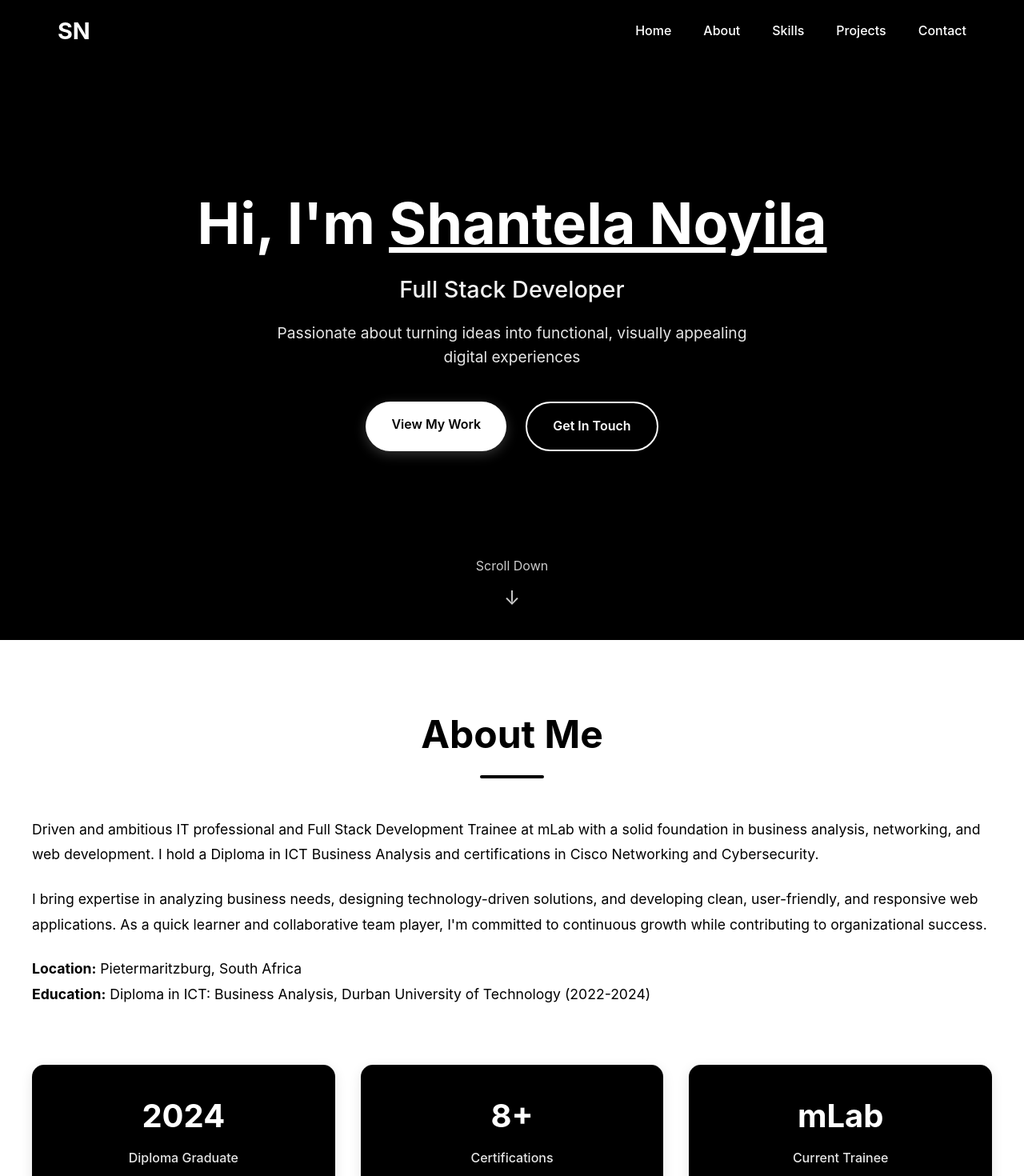
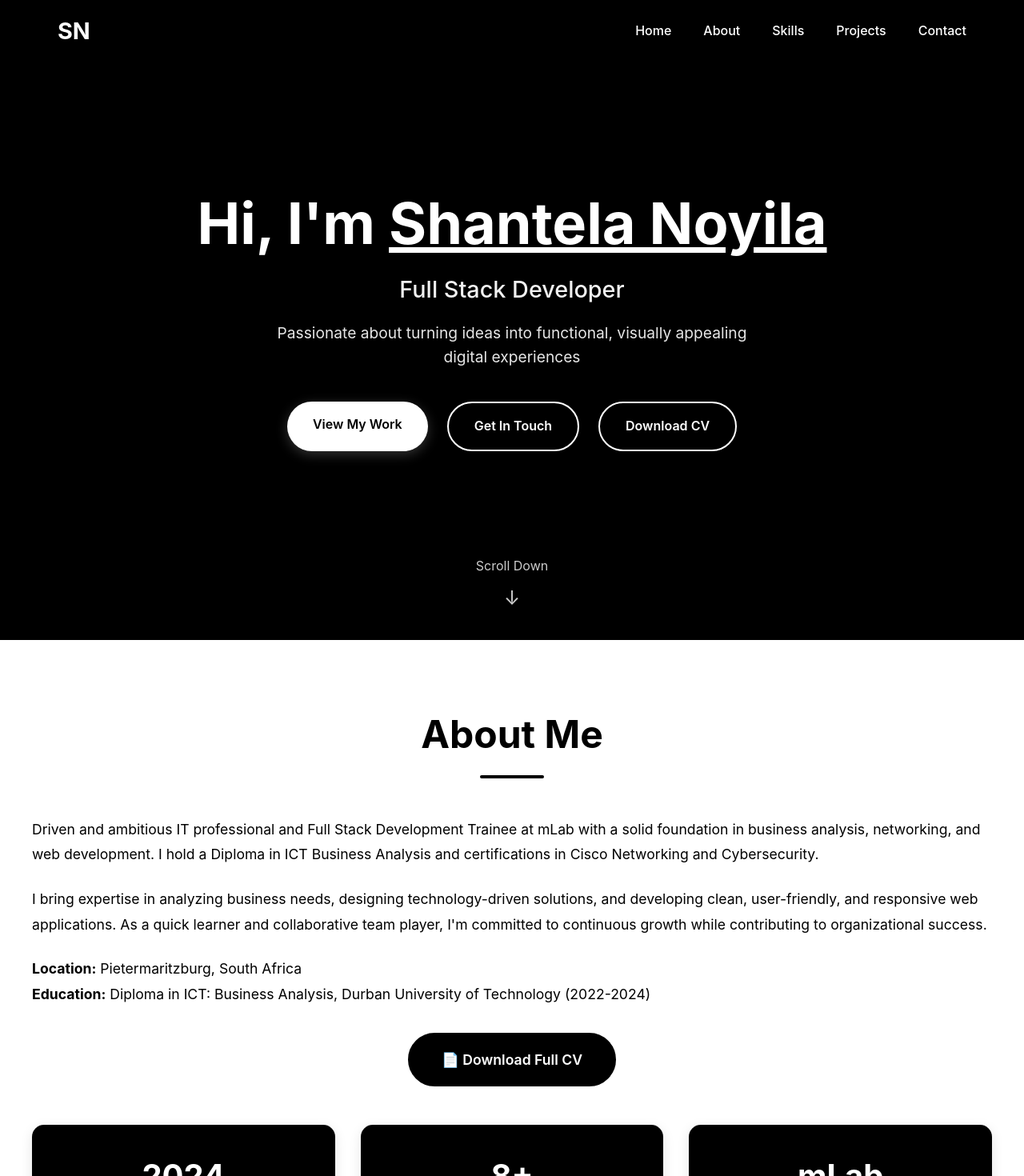
Before and after one commit to Shantela21/portfolio-of-shantela-noyila, a React (Vite) app: page / in a window 1280 px wide. Shown: the top 1470 px of the page at 80% size. Built offline with nearby package versions, Linux system fonts and the light colour scheme.

Commit message:
added a download option

```diff
--- a/src/App.css
+++ b/src/App.css
@@ -192,6 +192,18 @@
   transform: translateY(-3px);
 }
 
+.btn-download {
+  background: transparent;
+  color: white;
+  border: 2px solid white;
+}
+
+.btn-download:hover {
+  background: white;
+  color: black;
+  transform: translateY(-3px);
+}
+
 .hero-scroll {
   position: absolute;
   bottom: 2rem;
@@ -297,6 +309,30 @@
   color: white;
   font-weight: 500;
   opacity: 0.9;
+}
+
+.about-cv-btn {
+  margin-top: 2rem;
+  text-align: center;
+}
+
+.cv-download-btn {
+  display: inline-block;
+  padding: 1rem 2.5rem;
+  background: black;
+  color: white;
+  text-decoration: none;
+  border-radius: 50px;
+  font-weight: 600;
+  transition: all 0.3s ease;
+  border: 2px solid black;
+}
+
+.cv-download-btn:hover {
+  background: white;
+  color: black;
+  transform: translateY(-3px);
+  box-shadow: 0 8px 20px rgba(0, 0, 0, 0.15);
 }
 
 /* Skills */
--- a/src/components/About.tsx
+++ b/src/components/About.tsx
@@ -1,3 +1,4 @@
+import cvFile from '../assets/Shantela-Noyila-Resume (1).pdf';
 
 const About = () => {
   return (
@@ -21,6 +22,11 @@ const About = () => {
               <strong>Location:</strong> Pietermaritzburg, South Africa<br/>
               <strong>Education:</strong> Diploma in ICT: Business Analysis, Durban University of Technology (2022-2024)
             </p>
+            <div className="about-cv-btn">
+              <a href={cvFile} download="Shantela_Noyila_CV.pdf" className="cv-download-btn">
+                📄 Download Full CV
+              </a>
+            </div>
           </div>
           <div className="about-stats">
             <div className="stat-card">
--- a/src/components/Footer.tsx
+++ b/src/components/Footer.tsx
@@ -9,7 +9,7 @@ const Footer = () => {
         <div className="footer-links">
           <a href="https://github.com/Shantela21" target="_blank" rel="noopener noreferrer">GitHub</a>
           <a href="https://www.linkedin.com/in/shantela-noyila-1864b2212" target="_blank" rel="noopener noreferrer">LinkedIn</a>
-          <a href="shantelaslie@gmail.com">Email</a>
+          <a href="mailto:shantelaslie@gmail.com">Email</a>
         </div>
       </div>
     </footer>
--- a/src/components/Hero.tsx
+++ b/src/components/Hero.tsx
@@ -1,3 +1,4 @@
+import cvFile from '../assets/Shantela-Noyila-Resume (1).pdf';
 
 const Hero = () => {
   return (
@@ -13,6 +14,7 @@ const Hero = () => {
         <div className="hero-buttons">
           <a href="#projects" className="btn btn-primary">View My Work</a>
           <a href="#contact" className="btn btn-secondary">Get In Touch</a>
+          <a href={cvFile} download="Shantela_Noyila_CV.pdf" className="btn btn-download">Download CV</a>
         </div>
       </div>
       <div className="hero-scroll">
```
Also changed, not shown: src/vite-env.d.ts (added, +7 -0 lines), public/cv/README.md (added), 2 other files (tests, documents, lock files or other folders).
